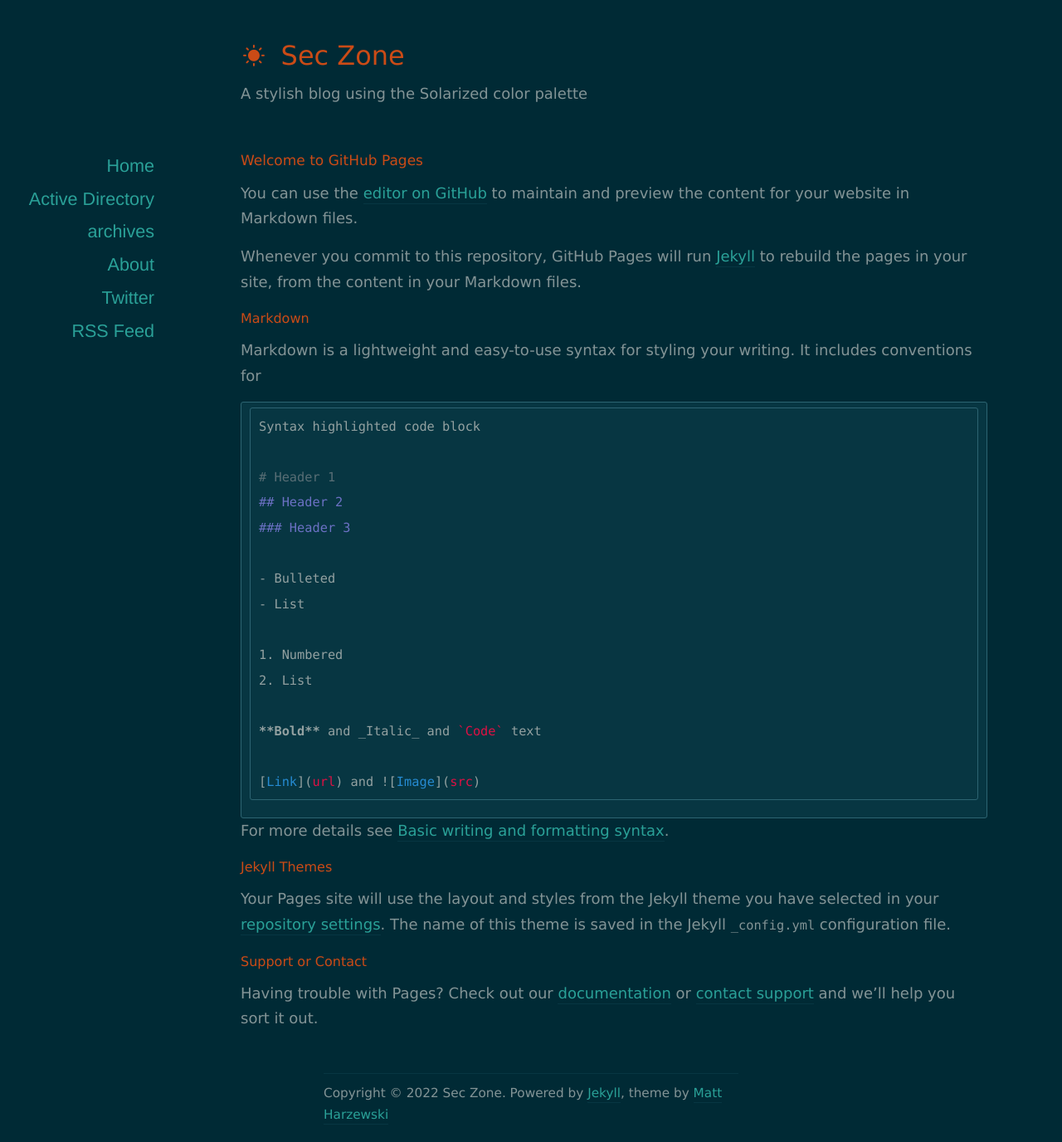
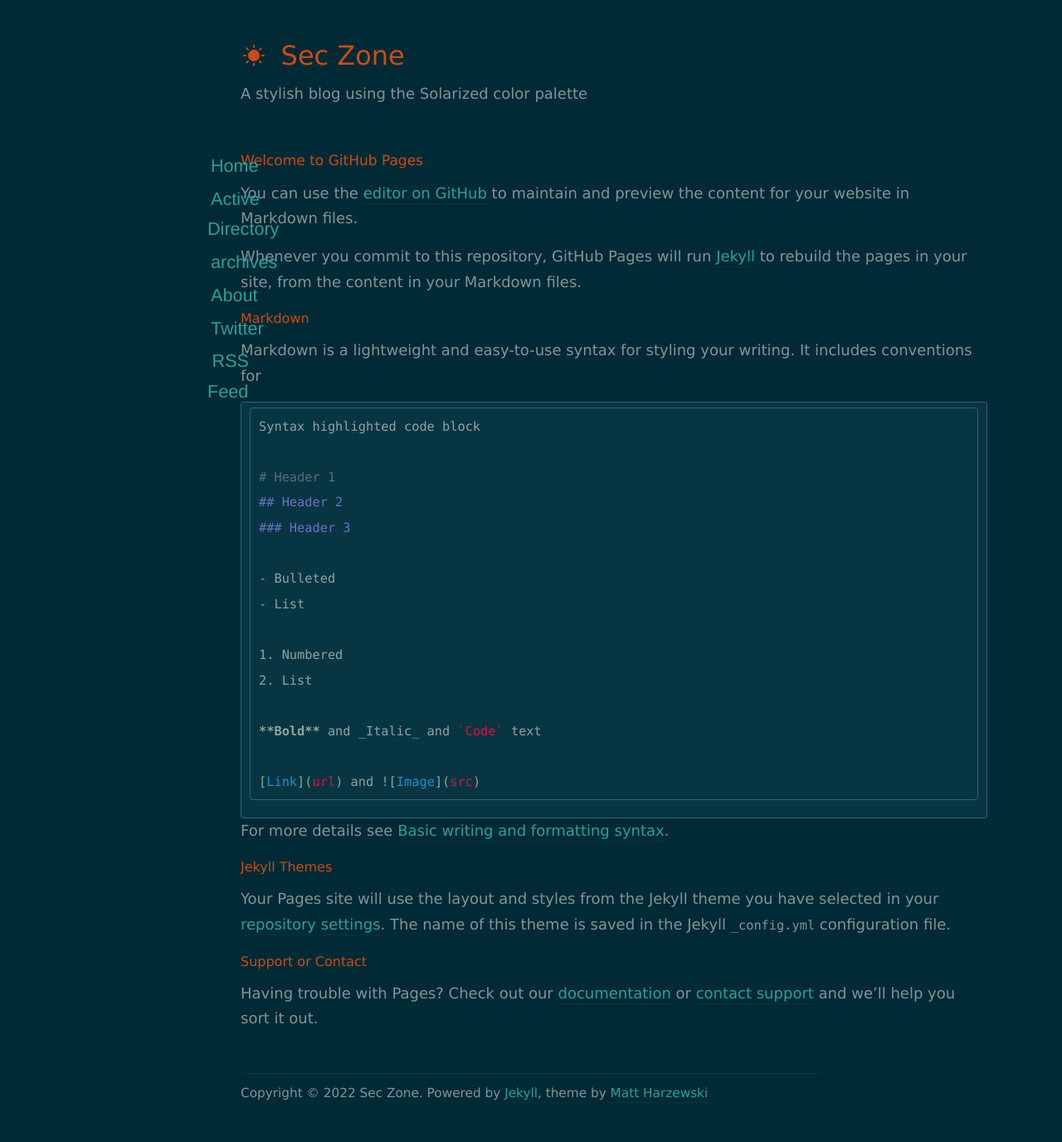
Before and after one commit to SecZone1/seczone1.github.io, a Jekyll site: the page built from index.md, in a window 1280 px wide. Shown: the whole page at 83% size. Built offline with Jekyll 4.4.1, drawn with Linux system fonts in a browser that asks for light colours; nearby versions of some CDN libraries; our own code applies the rules of GitHub Pages for plain Markdown files; the list of posts is cut into pages by our own code; after the commit the page ends 1350 px from its top, so only the background shows below that.

Commit message:
Update style.css

```diff
--- a/assets/css/style.css
+++ b/assets/css/style.css
@@ -127,7 +127,7 @@ h3 {
 }
 
 #footer {
-	width: 500px;
+	width: 700px;
 	margin: 50px auto 20px auto;
 	padding-top: 10px;
 	font-size: 0.85em;
@@ -142,9 +142,9 @@ h3 {
 #sidebar {
 	position: absolute;
 	text-align: right;
-	width: 200px;
+	width: 80px;
 	top: 0;
-	left: -300px;
+	left: -70px;
 }
 
 #sidebar li {
```
